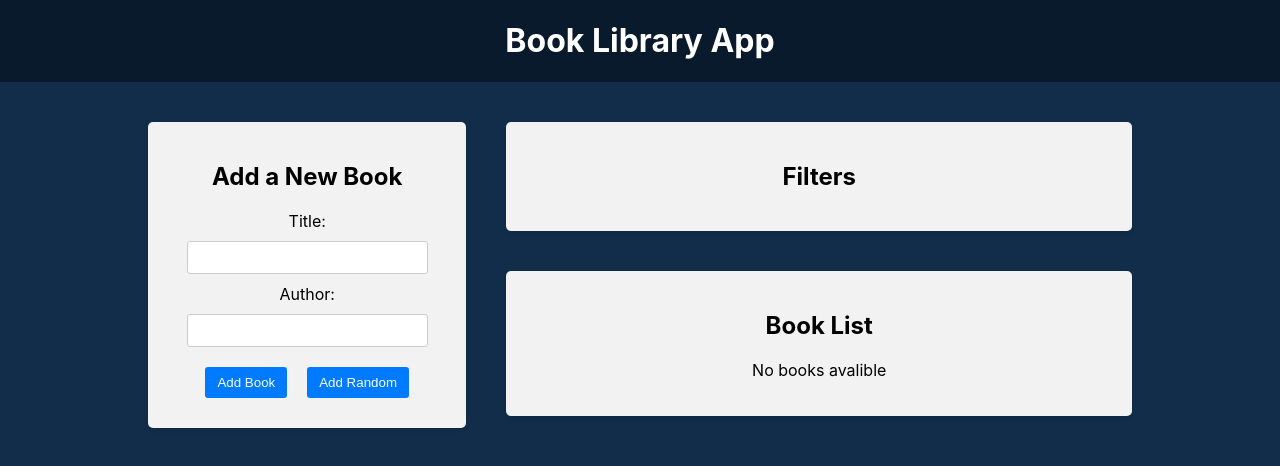
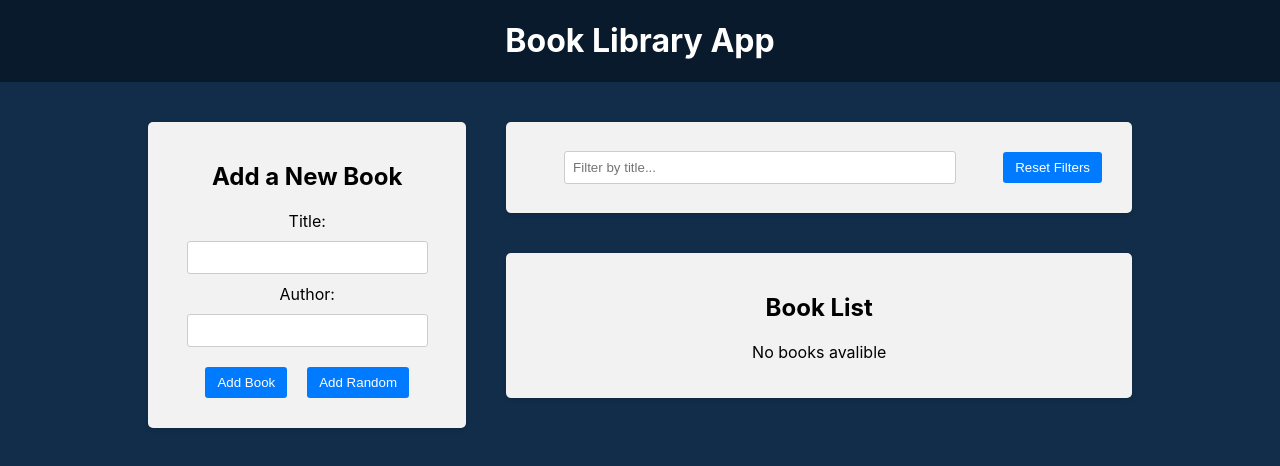
Before and after one commit to underwhot/react-redux, a React (Create React App) app in the folder frontend/: page / in a window 1280 px wide. Shown: the top 466 px of the page. Built offline with nearby package versions, Linux system fonts and the light colour scheme.

Commit message:
Filter Redux slice and filter by title

```diff
--- a/frontend/src/components/BookList/BookList.jsx
+++ b/frontend/src/components/BookList/BookList.jsx
@@ -1,5 +1,6 @@
 import { useDispatch, useSelector } from 'react-redux';
 import { BsBookmarkStarFill, BsBookmarkStar } from 'react-icons/bs';
+import { selectTitleFilter } from '../../redux/slices/filterSlice';
 
 import { deleteBook, toggleFavourite } from '../../redux/books/actionCreators';
 
@@ -7,6 +8,8 @@ import './BookList.css';
 
 export const BookList = () => {
   const books = useSelector((state) => state.books);
+  const filterTitle = useSelector(selectTitleFilter);
+
   const dispatch = useDispatch();
 
   const toggleFavouriteHahdler = (id) => {
@@ -20,10 +23,15 @@ export const BookList = () => {
         <p>No books avalible</p>
       ) : (
         <ul>
-          {books.map((book, i) => (
+          {books
+            .filter((book) =>
+              book.titleValue.toLowerCase().includes(filterTitle.trim().toLowerCase())
+            )
+            .map((book, i) => (
               <li key={book.id}>
                 <div className="book-info">
-                {++i}. {book.titleValue} by <strong>{book.authorValue}</strong>
+                  {++i}. {book.titleValue} by{' '}
+                  <strong>{book.authorValue}</strong>
                 </div>
                 <div className="book-actions">
                   <span onClick={() => toggleFavouriteHahdler(book.id)}>
--- a/frontend/src/components/Filter/Filter.jsx
+++ b/frontend/src/components/Filter/Filter.jsx
@@ -1,9 +1,39 @@
+import { useDispatch, useSelector } from 'react-redux';
+import {
+  selectTitleFilter,
+  setTitleFilter,
+  resetFilters,
+} from '../../redux/slices/filterSlice';
+
 import './Filter.css';
 
 export const Filter = () => {
+  const dispatch = useDispatch();
+  const titleFilter = useSelector(selectTitleFilter);
+
+  const titleFilterChangeHandler = (e) => {
+    dispatch(setTitleFilter(e.target.value));
+  };
+
+  const resetFiltersHandler = () => {
+    dispatch(resetFilters());
+  };
+
   return (
     <div className="app-block filter">
-      <h2>Filters</h2>
+      <div className="filter-row">
+        <div className="filter-group">
+          <input
+            value={titleFilter}
+            onChange={titleFilterChangeHandler}
+            type="text"
+            placeholder="Filter by title..."
+          />
+        </div>
+        <button type="button" onClick={resetFiltersHandler}>
+          Reset Filters
+        </button>
+      </div>
     </div>
   );
 };
--- /dev/null
+++ b/frontend/src/redux/slices/filterSlice.js
@@ -0,0 +1,25 @@
+import { createSlice } from '@reduxjs/toolkit';
+
+const initialState = {
+  title: '',
+};
+
+const filterSlice = createSlice({
+  name: 'filter',
+  initialState,
+  reducers: {
+    setTitleFilter: (state, action) => {
+      // return { ...state, title: action.payload };
+      state.title = action.payload;
+    },
+    resetFilters: (state) => {
+      return initialState;
+    },
+  },
+});
+
+export const { setTitleFilter, resetFilters } = filterSlice.actions;
+
+export const selectTitleFilter = (state) => state.filter.title;
+
+export default filterSlice.reducer;
--- a/frontend/src/redux/store.js
+++ b/frontend/src/redux/store.js
@@ -1,9 +1,11 @@
 import { configureStore } from '@reduxjs/toolkit';
 import booksReducer from './books/reducer';
+import filterReducer from './slices/filterSlice';
 
 const store = configureStore({
   reducer: {
     books: booksReducer,
+    filter: filterReducer,
   },
 });
 
```
Lines whose indentation alone changed are shown as unchanged.
